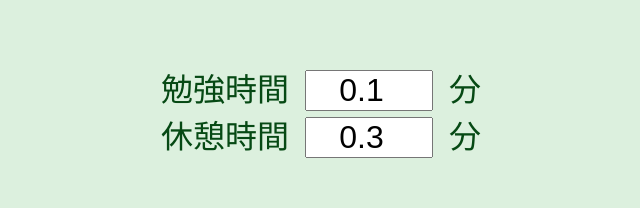
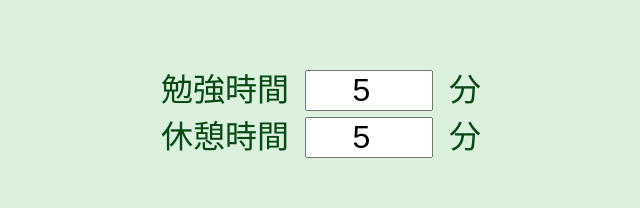
Before and after one commit to YukaChoco/pomodoro-timer-for-children, a Next.js app: page / in a window 1280 px wide. Shown: the part 270-478 px from the top of the page, without its empty margins (319-959 px from the left). Built offline with nearby package versions, Linux system fonts and the light colour scheme; a web font is replaced by a local one.

Commit message:
初期値を元に戻す

```diff
--- a/app/page.tsx
+++ b/app/page.tsx
@@ -8,8 +8,8 @@ import useAudio from "./hooks/useAudio";
 
 export default function Home() {
   // タイマーの初期値を5分に設定する
-  const [initialStudyMinute, setInitialStudyMinute] = useState<number>(0.1);
-  const [initialBreakMinute, setInitialBreakMinute] = useState<number>(0.3);
+  const [initialStudyMinute, setInitialStudyMinute] = useState<number>(5);
+  const [initialBreakMinute, setInitialBreakMinute] = useState<number>(5);
   const initialStudyTime = initialStudyMinute * 60;
   const initialBreakTime = initialBreakMinute * 60;
   const [currentTime, setCurrentTime] = useState<number>(
```
